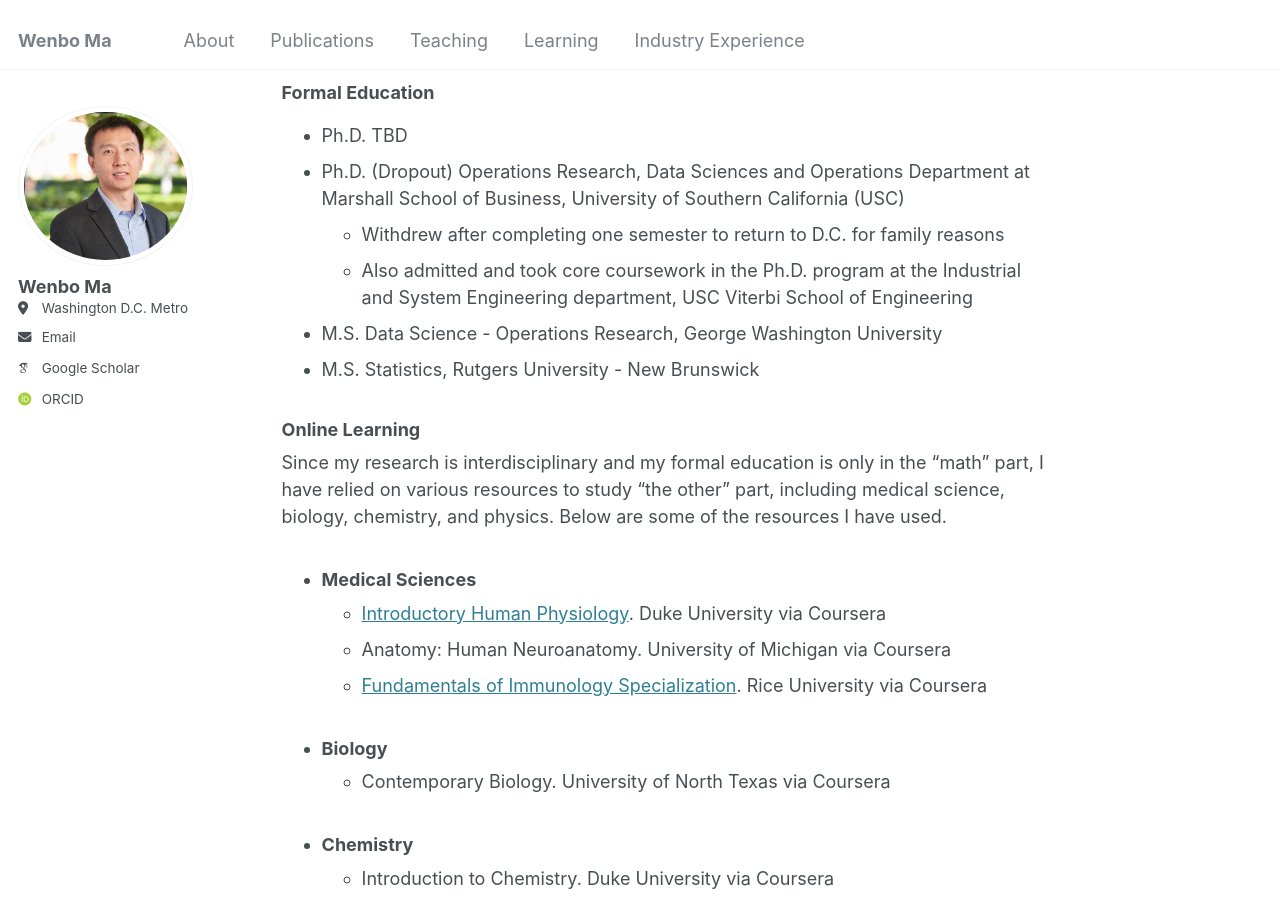
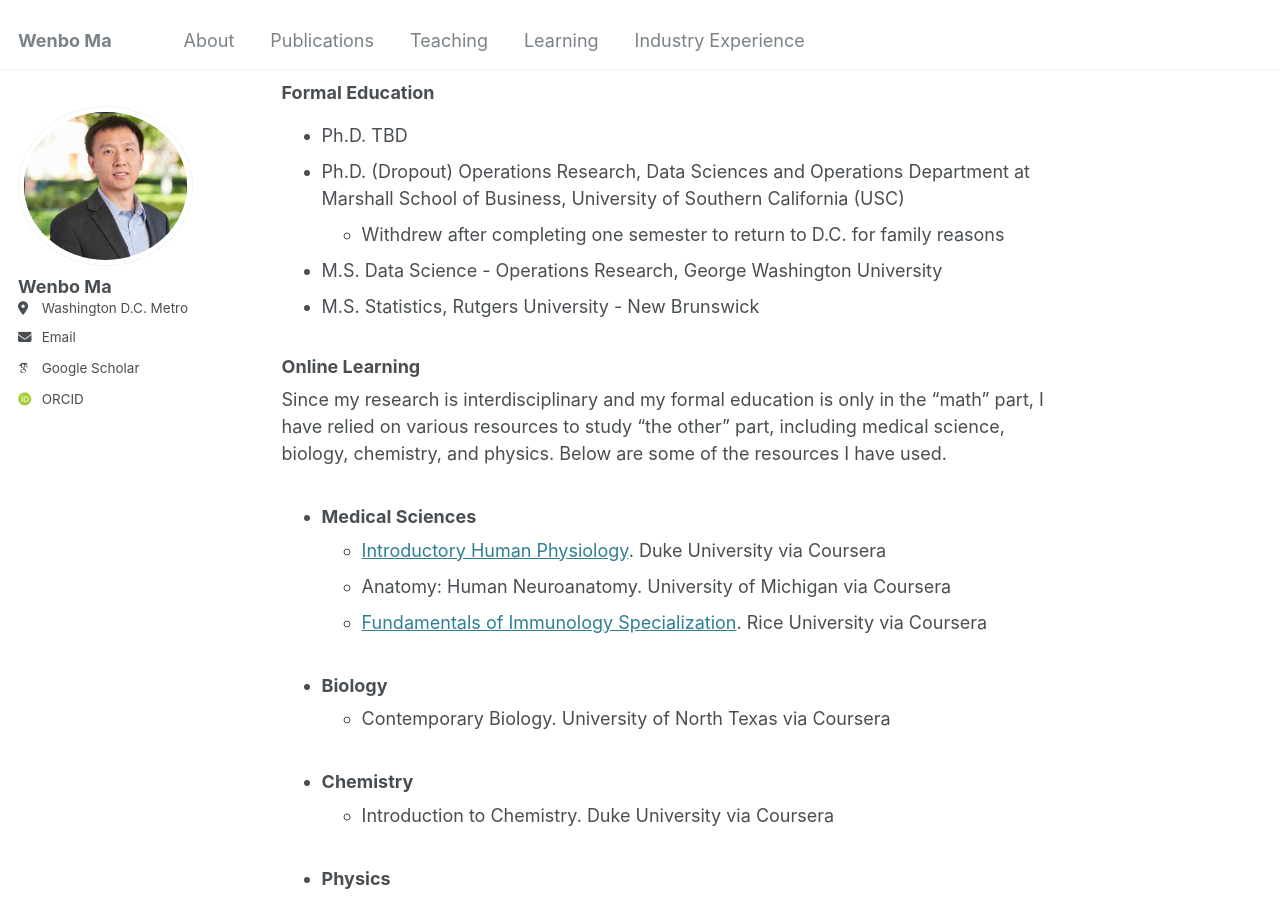
Before and after one commit to wenbo5565/wenbo5565.github.io, a Jekyll site: the page built from _pages/about.md, in a window 1280 px wide and 900 px high, scrolled down 1598 px. Built offline with Jekyll 4.4.1, drawn with Linux system fonts in a browser that asks for light colours; some web fonts are replaced.

Commit message:
Update about.md

```diff
--- a/_pages/about.md
+++ b/_pages/about.md
@@ -49,7 +49,6 @@ Outside of work, I enjoy playing and watching sports — particularly tennis, ba
 - Ph.D. TBD
 - Ph.D. (Dropout) Operations Research, Data Sciences and Operations Department at Marshall School of Business, University of Southern California (USC)
   - Withdrew after completing one semester to return to D.C. for family reasons
-  - Also admitted and took core coursework in the Ph.D. program at the Industrial and System Engineering department, USC Viterbi School of Engineering
 - M.S. Data Science - Operations Research, George Washington University
 - M.S. Statistics, Rutgers University - New Brunswick
 
```
